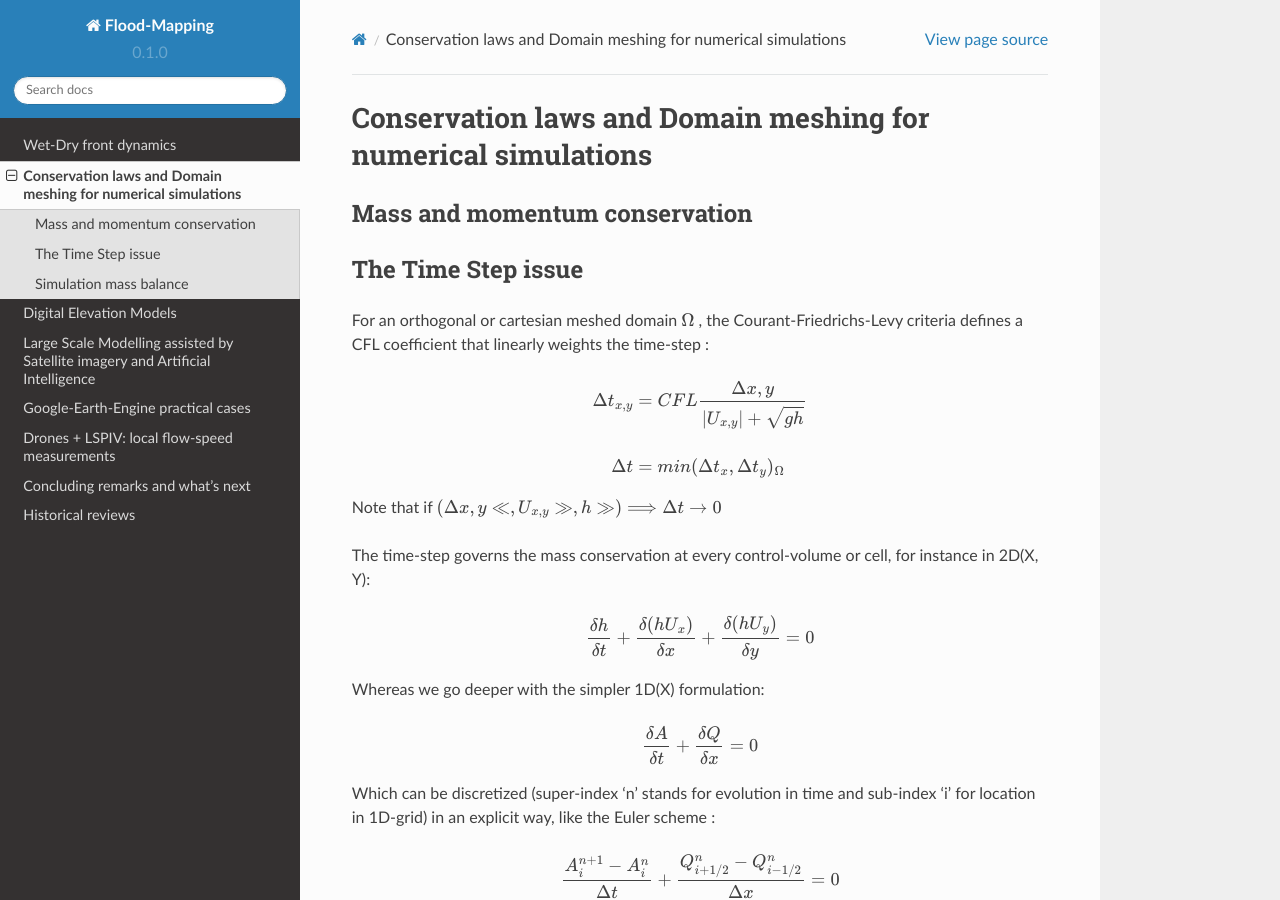
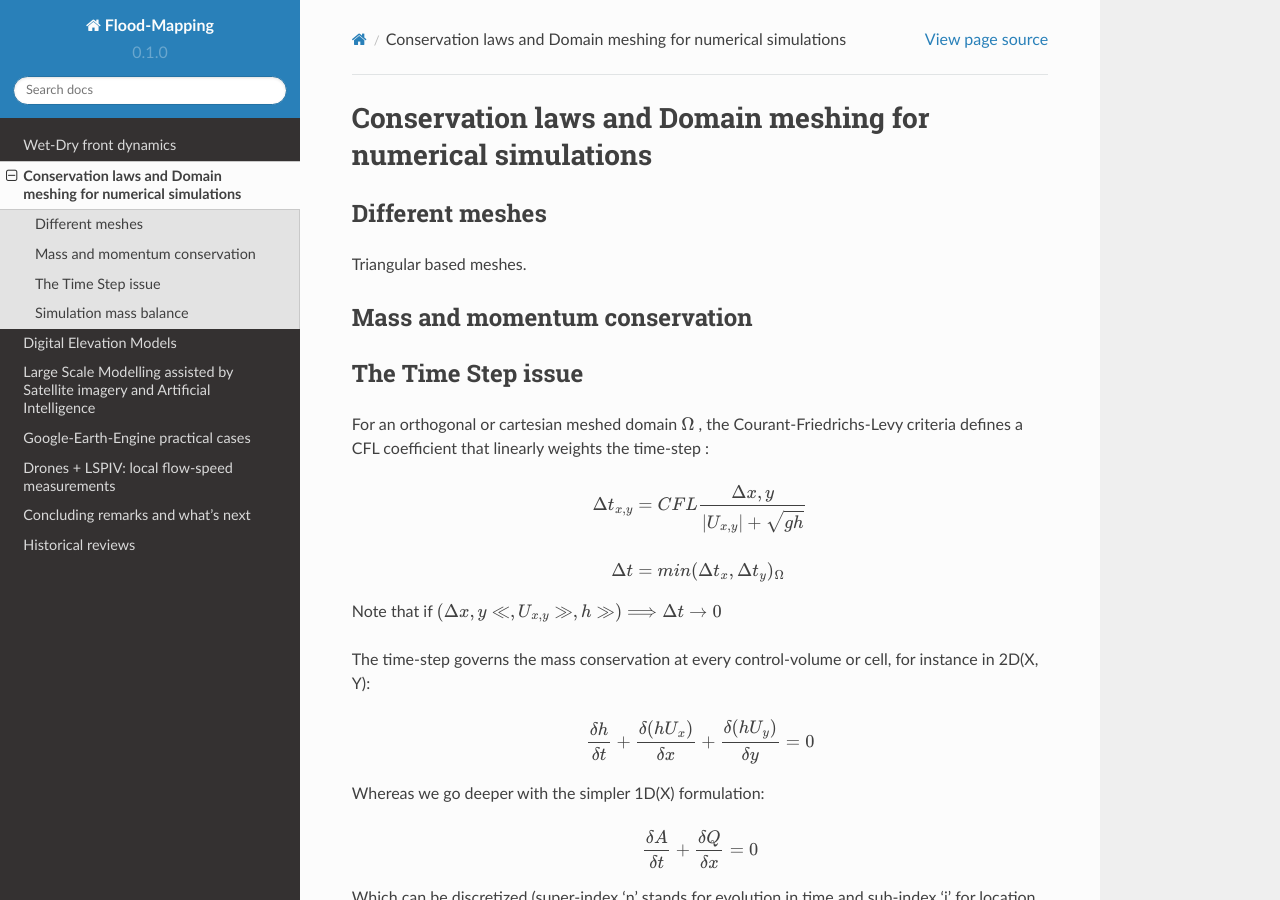
Before and after one commit to ivillamadrid/FloodMapping, a Sphinx documentation site: the page built from docs/source/claws.rst, in a window 1280 px wide and 900 px high. Built offline with Sphinx 7.4.7 and the Read the Docs theme 2.0.0, drawn with Linux system fonts in a browser that asks for light colours.

Commit message:
Update claws.rst

```diff
--- a/docs/source/claws.rst
+++ b/docs/source/claws.rst
@@ -1,6 +1,12 @@
 Conservation laws and Domain meshing for numerical simulations
 ==============================================================
 
+
+Different meshes
+----------------
+
+
+Triangular based meshes.
 
 Mass and momentum conservation
 -------------------------------
```
